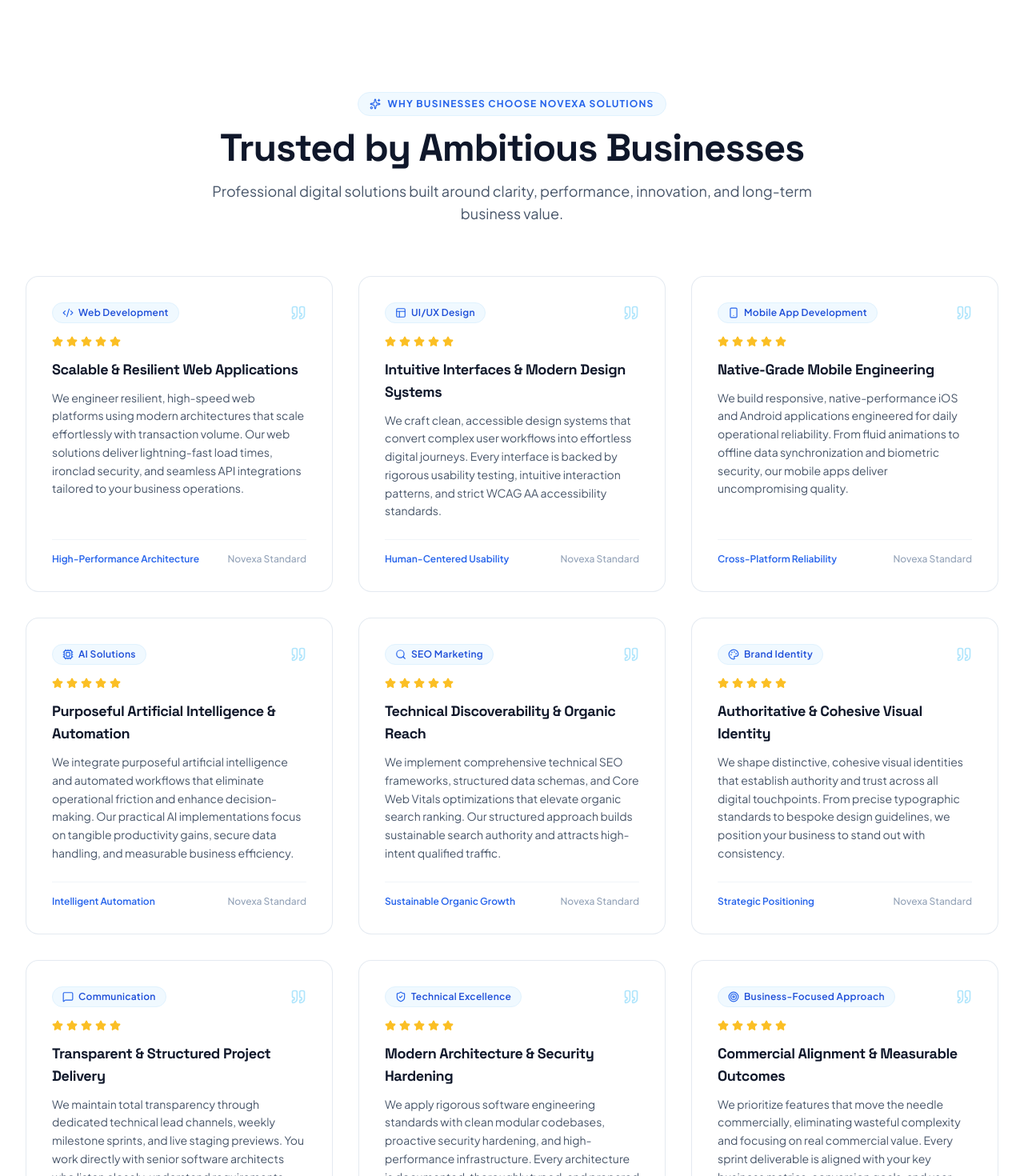
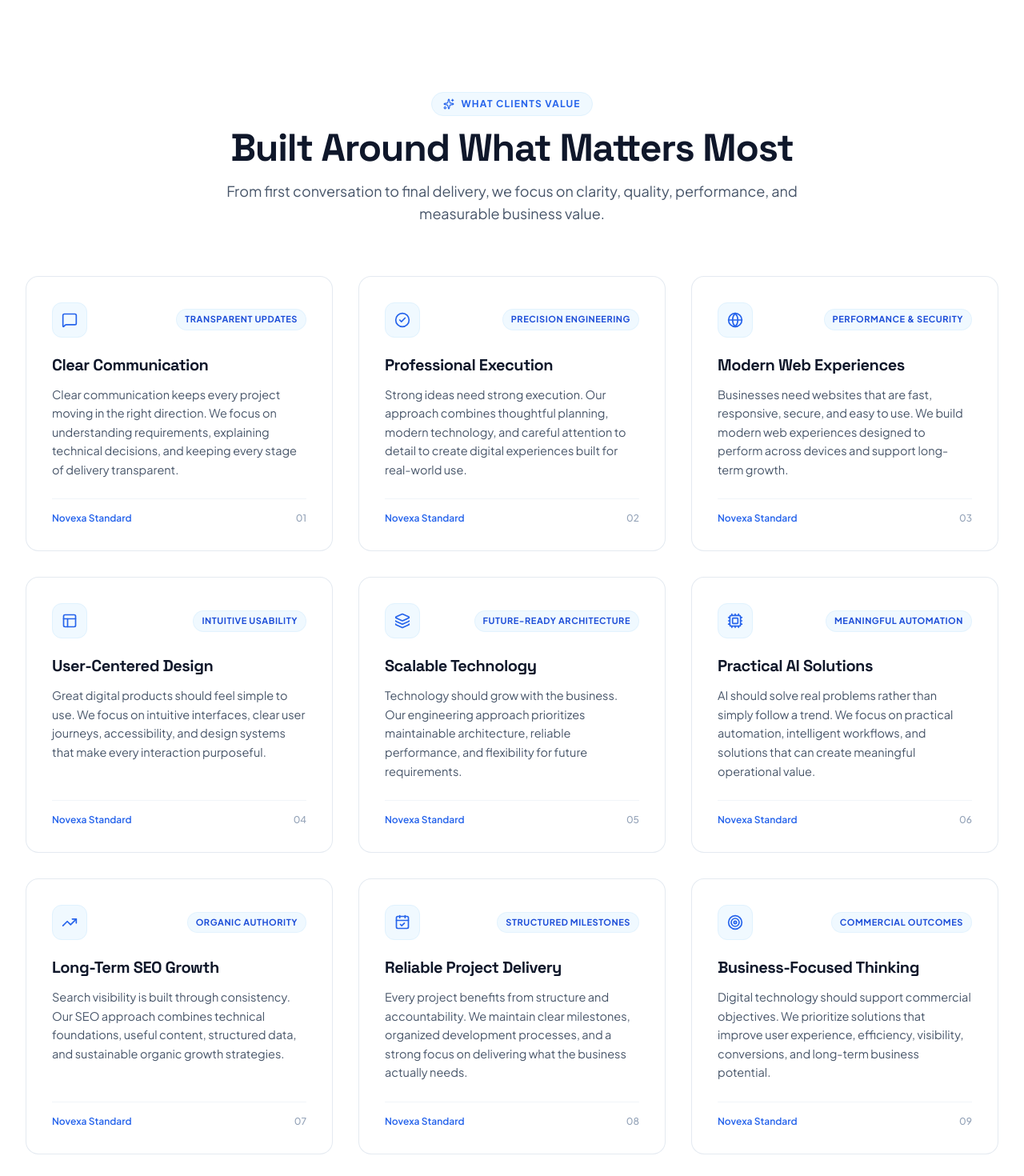
Before and after one commit to ateeqlateef-ai/gen7ven-clone, a React (Vite) app: page / in a window 1280 px wide. Shown: the part 6620-8090 px from the top of the page at 80% size. Built offline with nearby package versions, Linux system fonts and the light colour scheme.

Commit message:
refactor(components): rename and update ClientTrustSection content
Replaced trust cards with updated value cards featuring new icons and restructured content to better reflect client service commitments.

```diff
--- a/components/ClientTrustSection.tsx
+++ b/components/ClientTrustSection.tsx
@@ -1,91 +1,79 @@
 import React from 'react';
 import {
   Sparkles,
-  Star,
-  Quote,
   ArrowRight,
-  Code2,
+  MessageSquare,
+  CheckCircle2,
+  Globe,
   Layout,
-  Smartphone,
+  Layers,
   Cpu,
-  Search,
-  Palette,
-  MessageSquare,
-  ShieldCheck,
+  TrendingUp,
+  CalendarCheck,
   Target
 } from 'lucide-react';
 import { navigate } from '../utils/navigation';
 
-interface TrustCard {
-  theme: string;
-  headline: string;
-  statement: string;
-  pillar: string;
+interface ValueCard {
+  title: string;
+  description: string;
+  highlight: string;
   icon: React.ComponentType<{ className?: string }>;
 }
 
-const TRUST_CARDS: TrustCard[] = [
+const CLIENT_VALUES: ValueCard[] = [
   {
-    theme: 'Web Development',
-    headline: 'Scalable & Resilient Web Applications',
-    statement: 'We engineer resilient, high-speed web platforms using modern architectures that scale effortlessly with transaction volume. Our web solutions deliver lightning-fast load times, ironclad security, and seamless API integrations tailored to your business operations.',
-    pillar: 'High-Performance Architecture',
-    icon: Code2
+    title: 'Clear Communication',
+    description: 'Clear communication keeps every project moving in the right direction. We focus on understanding requirements, explaining technical decisions, and keeping every stage of delivery transparent.',
+    highlight: 'Transparent Updates',
+    icon: MessageSquare
   },
   {
-    theme: 'UI/UX Design',
-    headline: 'Intuitive Interfaces & Modern Design Systems',
-    statement: 'We craft clean, accessible design systems that convert complex user workflows into effortless digital journeys. Every interface is backed by rigorous usability testing, intuitive interaction patterns, and strict WCAG AA accessibility standards.',
-    pillar: 'Human-Centered Usability',
+    title: 'Professional Execution',
+    description: 'Strong ideas need strong execution. Our approach combines thoughtful planning, modern technology, and careful attention to detail to create digital experiences built for real-world use.',
+    highlight: 'Precision Engineering',
+    icon: CheckCircle2
+  },
+  {
+    title: 'Modern Web Experiences',
+    description: 'Businesses need websites that are fast, responsive, secure, and easy to use. We build modern web experiences designed to perform across devices and support long-term growth.',
+    highlight: 'Performance & Security',
+    icon: Globe
+  },
+  {
+    title: 'User-Centered Design',
+    description: 'Great digital products should feel simple to use. We focus on intuitive interfaces, clear user journeys, accessibility, and design systems that make every interaction purposeful.',
+    highlight: 'Intuitive Usability',
     icon: Layout
   },
   {
-    theme: 'Mobile App Development',
-    headline: 'Native-Grade Mobile Engineering',
-    statement: 'We build responsive, native-performance iOS and Android applications engineered for daily operational reliability. From fluid animations to offline data synchronization and biometric security, our mobile apps deliver uncompromising quality.',
-    pillar: 'Cross-Platform Reliability',
-    icon: Smartphone
+    title: 'Scalable Technology',
+    description: 'Technology should grow with the business. Our engineering approach prioritizes maintainable architecture, reliable performance, and flexibility for future requirements.',
+    highlight: 'Future-Ready Architecture',
+    icon: Layers
   },
   {
-    theme: 'AI Solutions',
-    headline: 'Purposeful Artificial Intelligence & Automation',
-    statement: 'We integrate purposeful artificial intelligence and automated workflows that eliminate operational friction and enhance decision-making. Our practical AI implementations focus on tangible productivity gains, secure data handling, and measurable business efficiency.',
-    pillar: 'Intelligent Automation',
+    title: 'Practical AI Solutions',
+    description: 'AI should solve real problems rather than simply follow a trend. We focus on practical automation, intelligent workflows, and solutions that can create meaningful operational value.',
+    highlight: 'Meaningful Automation',
     icon: Cpu
   },
   {
-    theme: 'SEO Marketing',
-    headline: 'Technical Discoverability & Organic Reach',
-    statement: 'We implement comprehensive technical SEO frameworks, structured data schemas, and Core Web Vitals optimizations that elevate organic search ranking. Our structured approach builds sustainable search authority and attracts high-intent qualified traffic.',
-    pillar: 'Sustainable Organic Growth',
-    icon: Search
+    title: 'Long-Term SEO Growth',
+    description: 'Search visibility is built through consistency. Our SEO approach combines technical foundations, useful content, structured data, and sustainable organic growth strategies.',
+    highlight: 'Organic Authority',
+    icon: TrendingUp
   },
   {
-    theme: 'Brand Identity',
-    headline: 'Authoritative & Cohesive Visual Identity',
-    statement: 'We shape distinctive, cohesive visual identities that establish authority and trust across all digital touchpoints. From precise typographic standards to bespoke design guidelines, we position your business to stand out with consistency.',
-    pillar: 'Strategic Positioning',
-    icon: Palette
+    title: 'Reliable Project Delivery',
+    description: 'Every project benefits from structure and accountability. We maintain clear milestones, organized development processes, and a strong focus on delivering what the business actually needs.',
+    highlight: 'Structured Milestones',
+    icon: CalendarCheck
   },
   {
-    theme: 'Communication',
-    headline: 'Transparent & Structured Project Delivery',
-    statement: 'We maintain total transparency through dedicated technical lead channels, weekly milestone sprints, and live staging previews. You work directly with senior software architects who listen closely, understand requirements, and communicate with absolute clarity.',
-    pillar: 'Direct Architect Access',
-    icon: MessageSquare
-  },
-  {
-    theme: 'Technical Excellence',
-    headline: 'Modern Architecture & Security Hardening',
-    statement: 'We apply rigorous software engineering standards with clean modular codebases, proactive security hardening, and high-performance infrastructure. Every architecture is documented, thoroughly typed, and prepared for frictionless long-term maintainability and scalability.',
-    pillar: 'Maintainable Codebases',
-    icon: ShieldCheck
-  },
-  {
-    theme: 'Business-Focused Approach',
-    headline: 'Commercial Alignment & Measurable Outcomes',
-    statement: 'We prioritize features that move the needle commercially, eliminating wasteful complexity and focusing on real commercial value. Every sprint deliverable is aligned with your key business metrics, conversion goals, and user acquisition targets.',
-    pillar: 'Measurable ROI',
+    title: 'Business-Focused Thinking',
+    description: 'Digital technology should support commercial objectives. We prioritize solutions that improve user experience, efficiency, visibility, conversions, and long-term business potential.',
+    highlight: 'Commercial Outcomes',
     icon: Target
   }
 ];
@@ -100,74 +88,64 @@ const ClientTrustSection: React.FC = () => {
 
   return (
     <section
-      id="client-trust-section"
+      id="client-values-section"
       className="py-20 md:py-28 px-4 sm:px-6 lg:px-8 bg-white relative overflow-hidden"
-      aria-labelledby="trust-section-heading"
+      aria-labelledby="client-values-heading"
     >
       <div className="max-w-7xl mx-auto">
 
         {/* Section Header */}
         <header className="text-center max-w-3xl mx-auto mb-16">
           <span className="inline-flex items-center gap-2 px-3.5 py-1.5 rounded-full bg-sky-50 border border-sky-100 text-blue-600 text-xs font-bold uppercase tracking-widest mb-4">
-            <Sparkles className="w-3.5 h-3.5" aria-hidden="true" />
-            <span>Why Businesses Choose Novexa Solutions</span>
+            <Sparkles className="w-3.5 h-3.5 text-blue-600" aria-hidden="true" />
+            <span>What Clients Value</span>
           </span>
           <h2
-            id="trust-section-heading"
+            id="client-values-heading"
             className="text-3xl sm:text-4xl md:text-5xl font-black text-slate-900 tracking-tight font-display"
           >
-            Trusted by Ambitious Businesses
+            Built Around What Matters Most
           </h2>
           <p className="mt-4 text-slate-600 text-base sm:text-lg leading-relaxed font-normal">
-            Professional digital solutions built around clarity, performance, innovation, and long-term business value.
+            From first conversation to final delivery, we focus on clarity, quality, performance, and measurable business value.
           </p>
         </header>
 
         {/* 9 Cards Grid: 3 per row on Desktop, 2 on Tablet, 1 on Mobile */}
         <div className="grid grid-cols-1 md:grid-cols-2 lg:grid-cols-3 gap-6 sm:gap-8">
-          {TRUST_CARDS.map((card, idx) => {
-            const IconComponent = card.icon;
+          {CLIENT_VALUES.map((item, idx) => {
+            const IconComponent = item.icon;
             return (
               <article
                 key={idx}
                 className="p-7 sm:p-8 rounded-2xl bg-white border border-slate-200/90 hover:border-blue-300 hover:bg-[#F8FBFF]/60 transition-all duration-300 flex flex-col justify-between text-left group hover:-translate-y-1 shadow-2xs hover:shadow-md hover:shadow-blue-500/5"
               >
                 <div>
-                  {/* Top Bar with Theme Pill, Icon, and Quotation Marker */}
-                  <div className="flex items-center justify-between mb-4">
-                    <span className="inline-flex items-center gap-1.5 px-3 py-1 rounded-full bg-sky-50 border border-sky-100 text-blue-700 text-xs font-semibold tracking-wide">
-                      <IconComponent className="w-3.5 h-3.5 text-blue-600" aria-hidden="true" />
-                      <span>{card.theme}</span>
+                  {/* Card Header with Icon and Highlight Tag */}
+                  <div className="flex items-center justify-between mb-5">
+                    <div className="w-11 h-11 rounded-xl bg-sky-50 border border-sky-100 text-blue-600 flex items-center justify-center group-hover:bg-blue-600 group-hover:text-white group-hover:border-blue-600 transition-colors shadow-2xs">
+                      <IconComponent className="w-5 h-5 transition-colors" aria-hidden="true" />
+                    </div>
+                    <span className="text-[11px] font-bold uppercase tracking-wider text-blue-700 bg-sky-50 px-2.5 py-1 rounded-full border border-sky-100/80">
+                      {item.highlight}
                     </span>
-                    <Quote className="w-5 h-5 text-sky-400/40 group-hover:text-blue-500 transition-colors" aria-hidden="true" />
                   </div>
 
-                  {/* 5-Star Visual Treatment */}
-                  <div className="flex items-center gap-1 text-amber-400 mb-3.5" aria-label="Five-star quality benchmark">
-                    {[...Array(5)].map((_, starIdx) => (
-                      <Star
-                        key={starIdx}
-                        className="w-3.5 h-3.5 fill-amber-400 text-amber-400"
-                        aria-hidden="true"
-                      />
-                    ))}
-                  </div>
-
-                  {/* Headline */}
-                  <h3 className="text-lg font-bold text-slate-900 mb-2.5 tracking-tight font-display group-hover:text-blue-600 transition-colors">
-                    {card.headline}
+                  {/* Title */}
+                  <h3 className="text-lg sm:text-xl font-bold text-slate-900 mb-3 tracking-tight font-display group-hover:text-blue-600 transition-colors">
+                    {item.title}
                   </h3>
 
                   {/* Professional Value Statement */}
-                  <p className="text-slate-600 text-sm leading-relaxed font-normal">
-                    {card.statement}
+                  <p className="text-slate-600 text-sm sm:text-[14.5px] leading-relaxed font-normal">
+                    {item.description}
                   </p>
                 </div>
 
-                {/* Card Sub-footer Pillar */}
+                {/* Sub-footer Standard Indicator */}
                 <div className="mt-6 pt-4 border-t border-slate-100 flex items-center justify-between text-xs text-slate-500 font-medium">
-                  <span className="text-blue-600 font-semibold">{card.pillar}</span>
-                  <span className="text-slate-400">Novexa Standard</span>
+                  <span className="text-blue-600 font-semibold">Novexa Standard</span>
+                  <span className="text-slate-400">0{idx + 1}</span>
                 </div>
               </article>
             );
@@ -183,7 +161,7 @@ const ClientTrustSection: React.FC = () => {
           <a
             href="https://www.novexasolutions.uk/contact"
             onClick={handleConsultationClick}
-            id="client-trust-consultation-btn"
+            id="client-values-consultation-btn"
             className="inline-flex items-center justify-center gap-2.5 px-8 py-4 bg-blue-600 hover:bg-blue-700 active:bg-blue-800 text-white font-bold text-sm sm:text-base rounded-xl transition-all shadow-md hover:shadow-lg hover:shadow-blue-600/20 active:scale-[0.98] uppercase tracking-wider"
           >
             <span>GET A FREE CONSULTATION</span>
```
